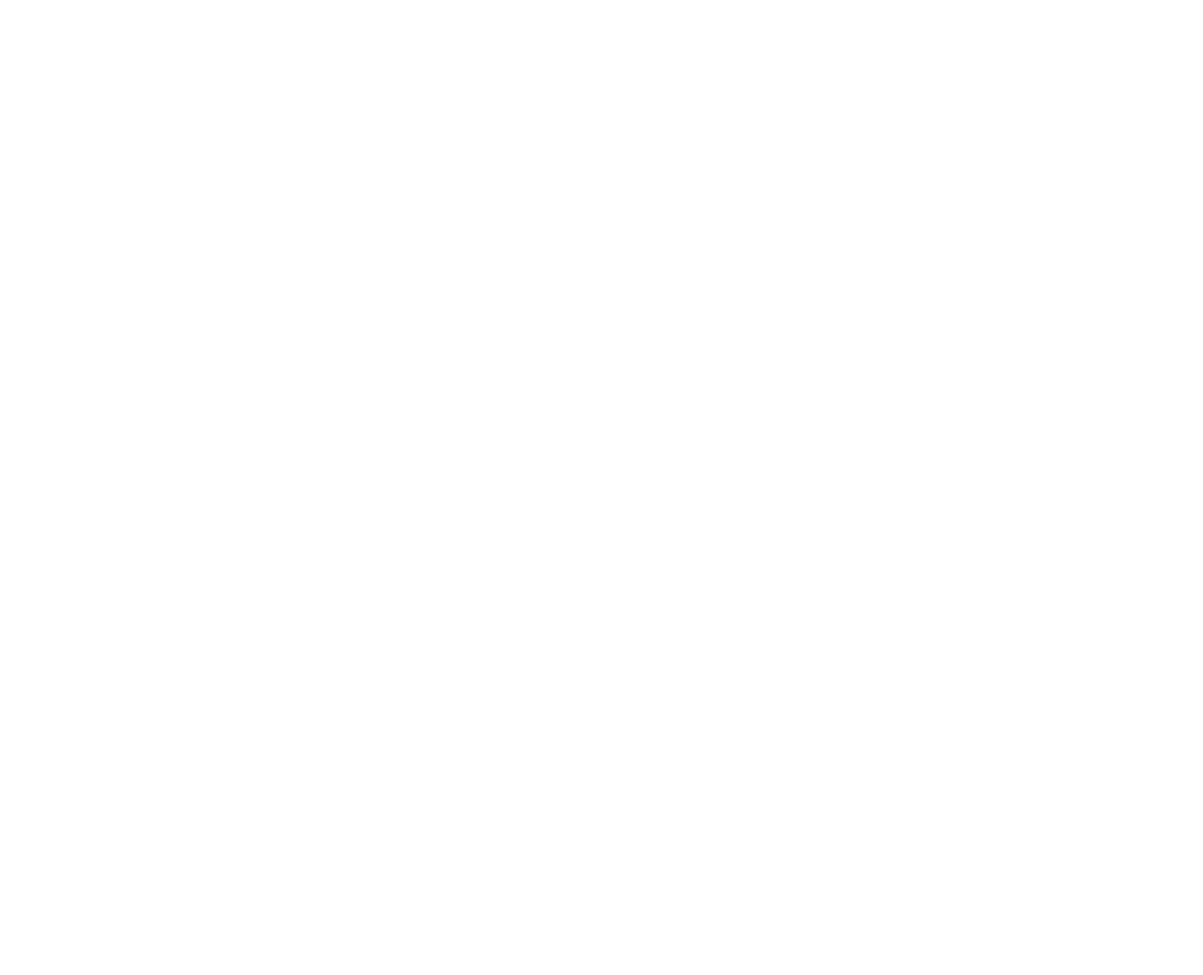
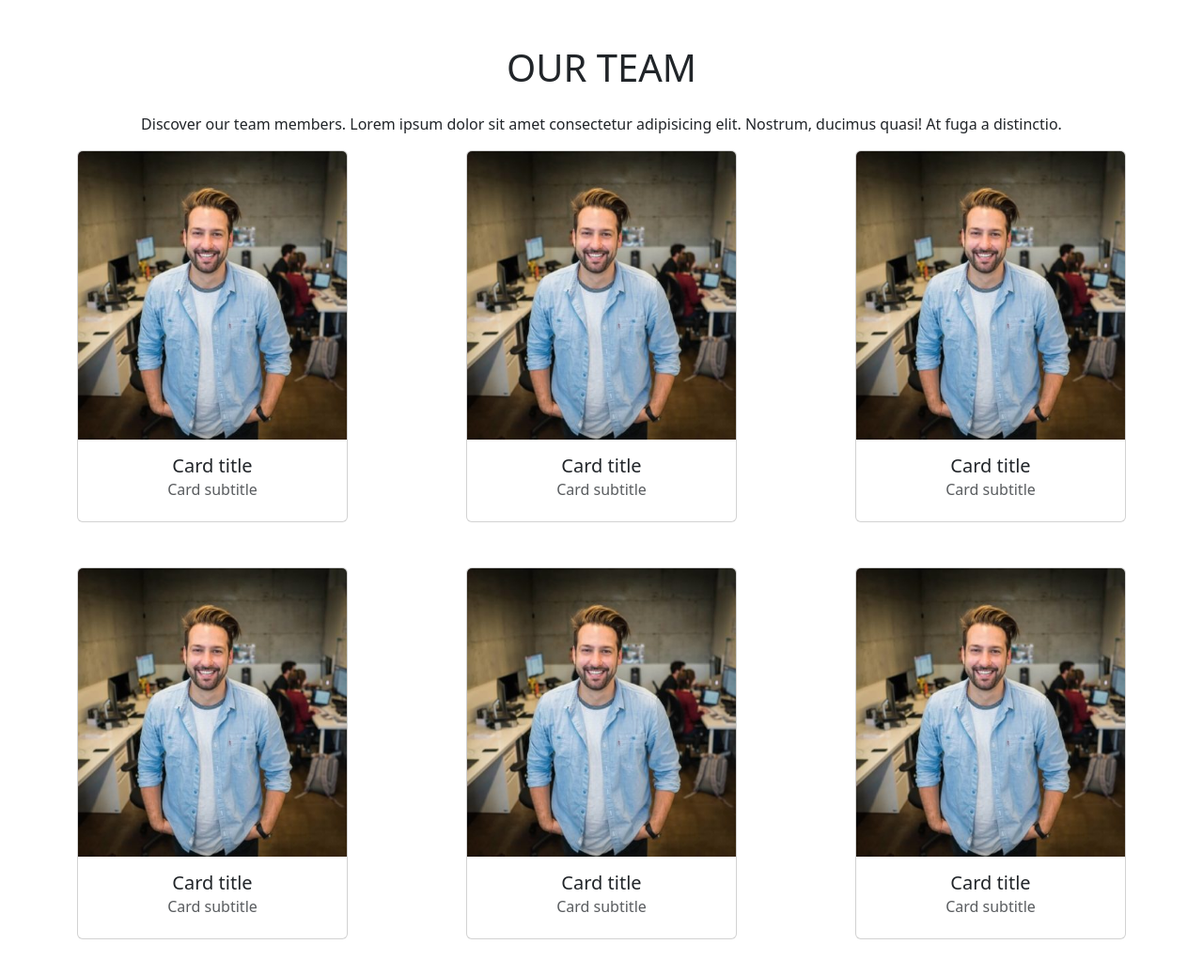
Before and after one commit to pietrolupi/js-our-team, a plain HTML site: page index.html in a window 1280 px wide. Shown: the whole page at 94% size. Before the commit the page ends 800 px from the top, so only its background shows below. Drawn offline with nearby package versions, Linux system fonts and the light colour scheme.

Commit message:
[add]: struttura html basic

```diff
--- a/JS/script.js
+++ b/JS/script.js
@@ -39,10 +39,20 @@ const teamList = [
 
 ]
 
-for(let teamMember of teamList){
+/* for(let teamMember of teamList){
 
   console.log(teamMember.name)
   console.log(teamMember.role)
   console.log(teamMember.image)
   console.log('--------------------------------------')
 }
+ */
+
+
+for(let teamMember of teamList){
+
+
+
+
+
+}
--- a/index.html
+++ b/index.html
@@ -14,7 +14,65 @@
   <title>Document</title>
 </head>
 <body>
+  <div class="main-wrapper">
+    <div class="container text-center d-flex flex-column align-items-center pt-5">
+      <h1 class="pb-3">OUR TEAM</h1>
+      <p class="px-5">Discover our team members. Lorem ipsum dolor sit amet consectetur adipisicing elit. Nostrum, ducimus quasi! At fuga a distinctio.</p>
 
+      <div class="cards-section d-flex justify-content-between flex-wrap">
+
+        <div class="card mb-5" style="width: 18rem;">
+          <img class="card-img-top" src="img/wayne-barnett-founder-ceo.jpg" alt="Card image cap">
+          <div class="card-body">
+            <h5 class="card-title">Card title</h5>
+            <h6 class="card-subtitle mb-2 text-muted">Card subtitle</h6>
+          </div>
+        </div>
+
+        <div class="card mb-5" style="width: 18rem;">
+          <img class="card-img-top" src="img/wayne-barnett-founder-ceo.jpg" alt="Card image cap">
+          <div class="card-body">
+            <h5 class="card-title">Card title</h5>
+            <h6 class="card-subtitle mb-2 text-muted">Card subtitle</h6>
+          </div>
+        </div>
+
+        <div class="card mb-5" style="width: 18rem;">
+          <img class="card-img-top" src="img/wayne-barnett-founder-ceo.jpg" alt="Card image cap">
+          <div class="card-body">
+            <h5 class="card-title">Card title</h5>
+            <h6 class="card-subtitle mb-2 text-muted">Card subtitle</h6>
+          </div>
+        </div>
+
+        <div class="card mb-5" style="width: 18rem;">
+          <img class="card-img-top" src="img/wayne-barnett-founder-ceo.jpg" alt="Card image cap">
+          <div class="card-body">
+            <h5 class="card-title">Card title</h5>
+            <h6 class="card-subtitle mb-2 text-muted">Card subtitle</h6>
+          </div>
+        </div>
+
+        <div class="card mb-5" style="width: 18rem;">
+          <img class="card-img-top" src="img/wayne-barnett-founder-ceo.jpg" alt="Card image cap">
+          <div class="card-body">
+            <h5 class="card-title">Card title</h5>
+            <h6 class="card-subtitle mb-2 text-muted">Card subtitle</h6>
+          </div>
+        </div>
+
+        <div class="card mb-5" style="width: 18rem;">
+          <img class="card-img-top" src="img/wayne-barnett-founder-ceo.jpg" alt="Card image cap">
+          <div class="card-body">
+            <h5 class="card-title">Card title</h5>
+            <h6 class="card-subtitle mb-2 text-muted">Card subtitle</h6>
+          </div>
+        </div>
+
+
+      </div>
+    </div>
+  </div>
 
 
   <script src="JS/script.js"></script>
```
